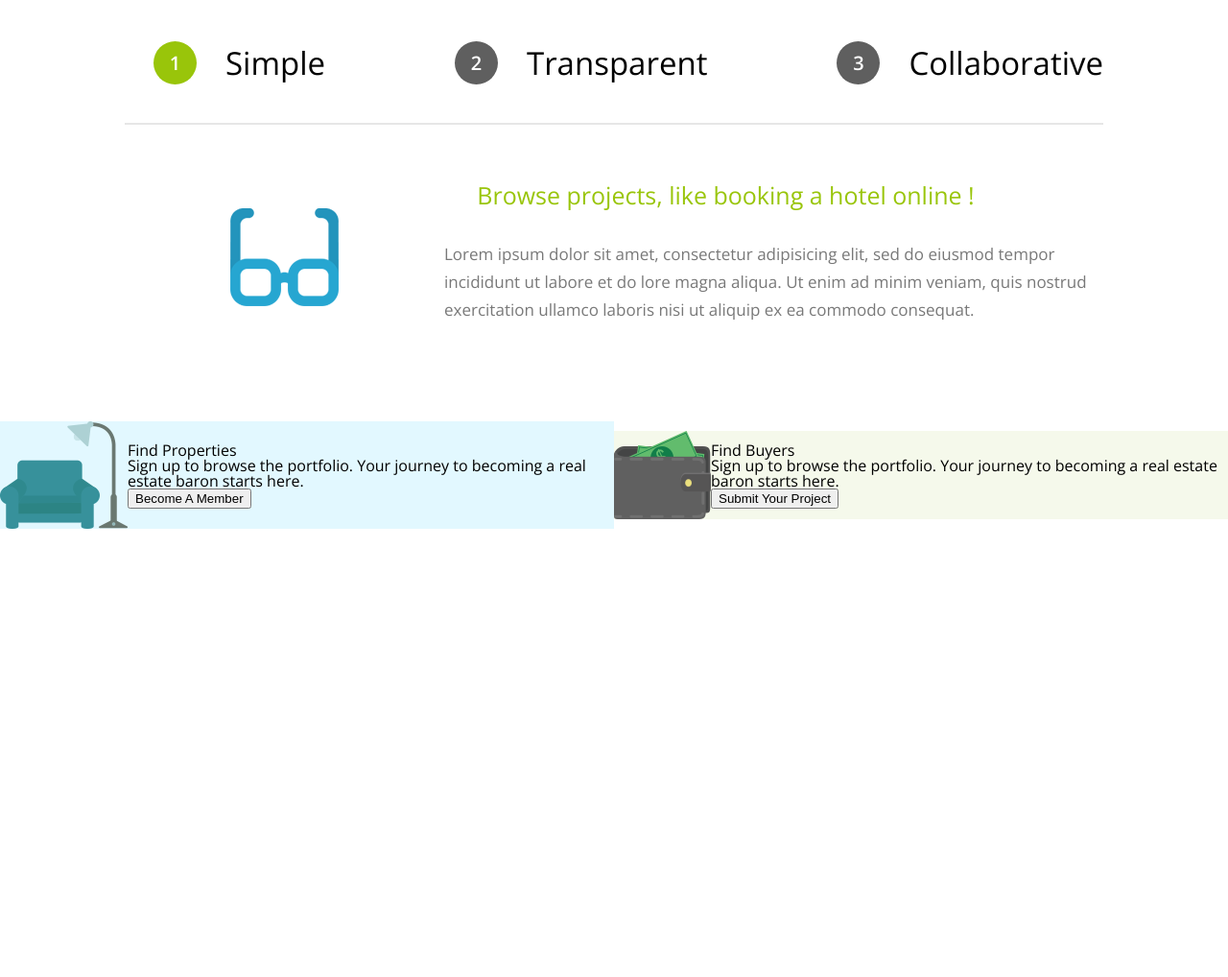
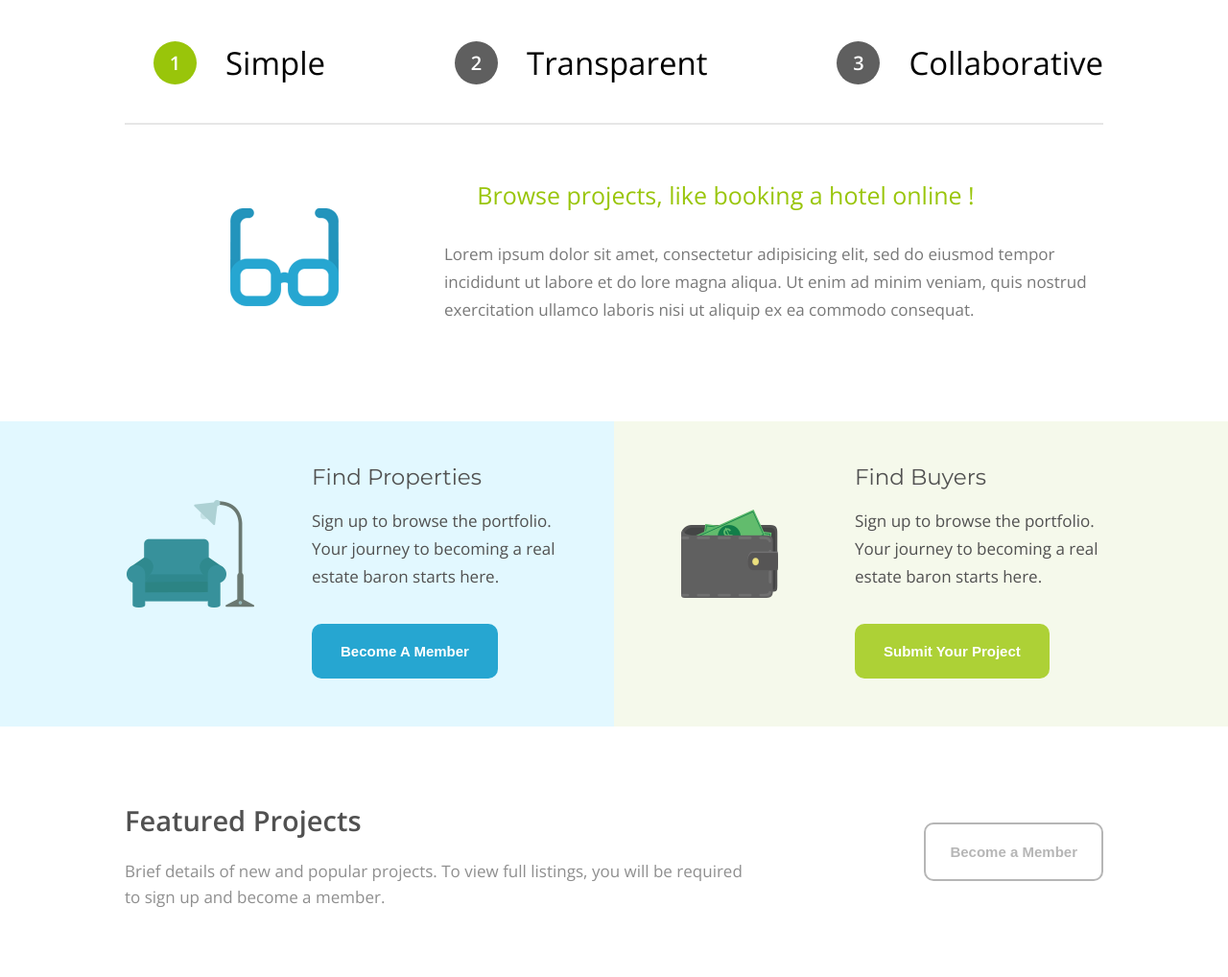
Before and after one commit to Delirg/icrowdme, a plain HTML site: page index.html in a window 1280 px wide. Shown: the part 1301-2319 px from the top of the page at 96% size. Before the commit the page ends 1852 px from the top, so only its background shows below. Drawn offline with nearby package versions, Linux system fonts and the light colour scheme.

Commit message:
second commit

```diff
--- a/index.html
+++ b/index.html
@@ -83,23 +83,43 @@
 
     <section class="find">
             <div class="find-properties">
-            <img class="find__logo" src="images/Vector Smart Object.png" alt="">
+                <img class="find__logo-properties" src="images/Vector Smart Object.png" alt="">
                 <div class="find-about">
                     <h3 class="find__title">Find Properties</h3>
-                <p class="find__subtitle">Sign up to browse the portfolio.
-                    Your journey to becoming a real estate baron starts here.</p>
-                <button type="button" class="find__btn">Become A Member</button>
+                    <p class="find__subtitle">
+                        Sign up to browse the portfolio.
+                        Your journey to becoming a real estate baron starts here.
+                    </p>
+                    <button type="button"class="find__btn-properties">
+                        Become A Member
+                    </button>
                 </div>
             </div>
 
             <div class="find-buyers">
-            <img class="find__logo" src="images/Vector Smart Object-2.png" alt="">
+                <img class="find__logo-buyers" src="images/Vector Smart Object-2.png" alt="">
                 <div class="find-about">
                     <h3 class="find__title">Find Buyers</h3>
-                <p class="find__subtitle">Sign up to browse the portfolio.
-                    Your journey to becoming a real estate baron starts here.</p>
-                <button type="button" class="find__btn">Submit Your Project</button>
+                    <p class="find__subtitle">
+                        Sign up to browse the portfolio.
+                        Your journey to becoming a real estate baron starts here.
+                    </p>
+                    <button type="button" class="find__btn-buyers">
+                        Submit Your Project
+                    </button>
                 </div>
+            </div>
+    </section>
+
+    <section class="projects">
+        <div class="container">
+            <div class="projects__header">
+                <h2 class="projects__title">Featured Projects</h2>
+                <p class="projects__subtitle">Brief details of new   and popular projects. To view full listings, you will be required to
+                sign up and become a member.
+                </p>
+            </div>
+            <button class="projects__btn">Become a Member</button>
         </div>
     </section>
 </body>
--- a/main.css
+++ b/main.css
@@ -25,7 +25,7 @@ footer, header, hgroup, menu, nav, section {
 }
 body {
 	line-height: 1;
-    /* font-family: 'Montserrat', sans-serif; */
+
     font-family: 'Open Sans', sans-serif;
 }
 ol, ul {
@@ -58,6 +58,7 @@ table {
     justify-content: space-between;
     align-items: center;
     flex-wrap: wrap;
+    margin: 0 auto;
     width: 1020px;
 
 }
@@ -342,14 +343,16 @@ table {
 .find {
     display: flex;
     align-items: center;
+    justify-content: center;
 }
 
 
 .find-properties {
     display: flex;
     align-items: center;
-    justify-content: center;
+    justify-content: end;
     background-color: #e2f8ff;
+    padding-top: 47px;
     width: 50%;
 }
 
@@ -357,7 +360,128 @@ table {
 .find-buyers {
     display: flex;
     align-items: center;
-    justify-content: center;
+    justify-content: start;
     background-color: #f5f9eb;
+    padding-top: 47px;
     width: 50%
 }
+
+.find-about {
+    width: 260px;
+    margin-bottom: 50px;
+    padding-right: 55px;
+}
+
+.find__logo-properties {
+    padding-right: 60px;
+    margin-top: -90px;
+}
+
+.find__logo-buyers {
+    padding-right: 80px;
+    padding-left: 70px;
+    margin-top: -90px;
+}
+
+.find__title {
+    font-size: 23px;
+    font-family: 'Montserrat', sans-serif;;
+    font-weight: 400;
+    color: #515151;
+
+}
+
+.find__subtitle {
+    padding-top: 20px;
+    font-size: 17px;
+    font-weight: 400;
+    color: #515151;
+    line-height: 1.7;
+}
+
+.find__btn-properties {
+    margin-top: 34px;
+    background-color: #26a6d1;
+    border: none;
+    border-radius: 10px;
+    padding: 20px 30px;
+    text-align: center;
+    color: #fff;
+    font-size: 15px;
+    font-weight: 600;
+    transition: all 0.2s linear;
+    cursor: pointer;
+}
+
+.find__btn-properties:hover {
+    background-color: #228baf;
+}
+
+
+
+.find__btn-buyers {
+    margin-top: 34px;
+    background-color: #add136;
+    border: none;
+    border-radius: 10px;
+    padding: 20px 30px;
+    text-align: center;
+    color: #fff;
+    font-size: 15px;
+    font-weight: 600;
+    transition: all 0.2s linear;
+    cursor: pointer;
+}
+
+
+.find__btn-buyers:hover {
+    background-color:#8ba92a
+}
+
+
+
+
+/* ---------------projects--------------------- */
+
+.projects {
+    display: flex;
+    justify-content: space-between;
+    align-items: center;
+}
+
+.projects__header {
+    width: 650px;
+    padding-top: 83px;
+    margin-bottom: 70px;
+}
+
+.projects__title {
+    font-size: 29px;
+    font-weight: 600;
+    color: #515151;
+    margin-bottom: 25px;
+}
+
+.projects__subtitle {
+    font-size: 17px;
+    font-weight: 400;
+    color: #8f8f8f;
+    line-height: 1.6;
+}
+
+.projects__btn {
+    padding: 20px 25px;
+    background-color: transparent;
+    border-radius: 10px;
+    border: 2px solid #b6b6b6;
+    font-size: 15px;
+    font-weight: 600;
+    color: #b6b6b6;
+    cursor: pointer;
+    transition: all 0.2s linear;
+}
+
+.projects__btn:hover {
+    background-color: #9c9c9c;
+    color: #fff;
+}
```
Lines whose indentation alone changed are shown as unchanged.
